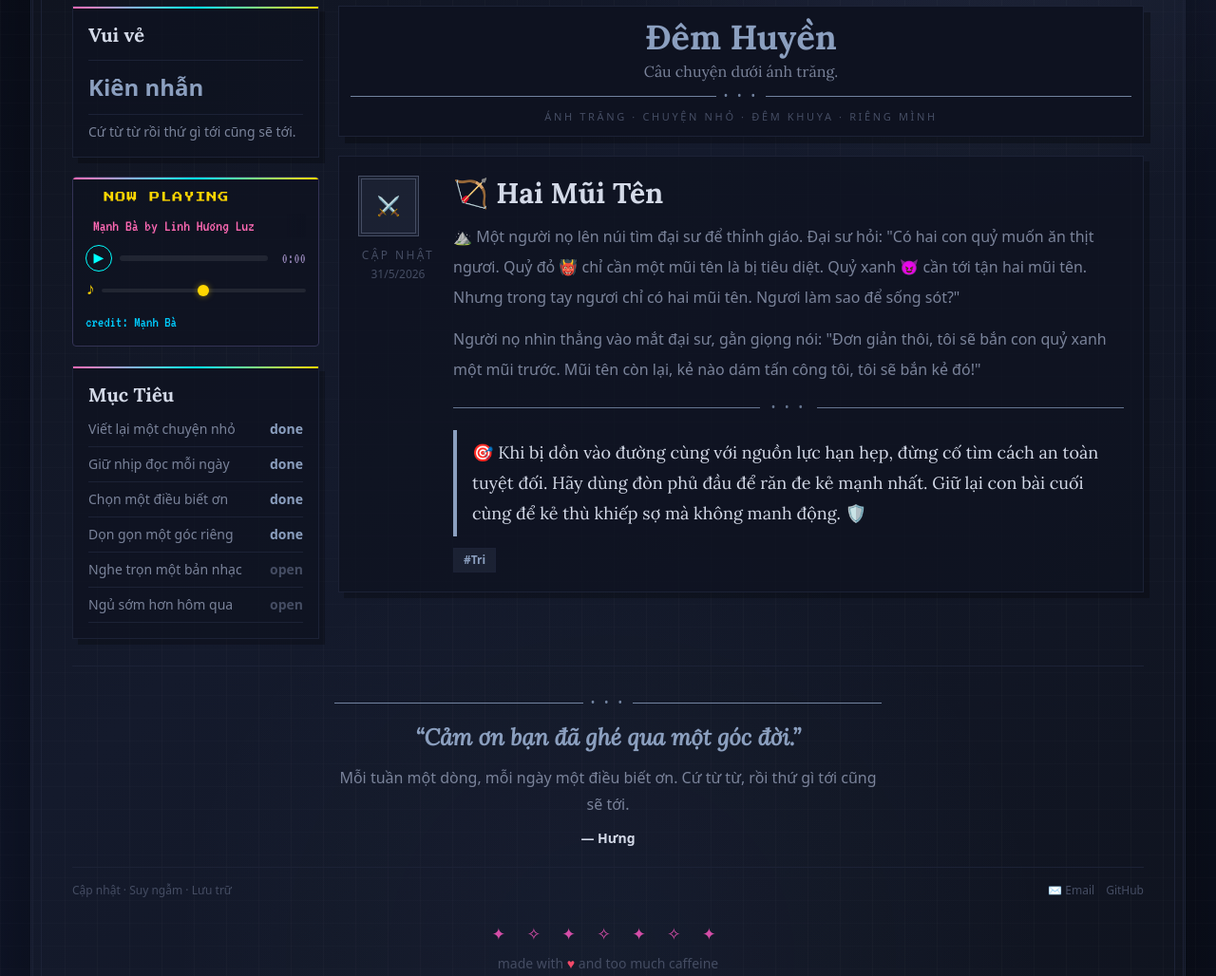
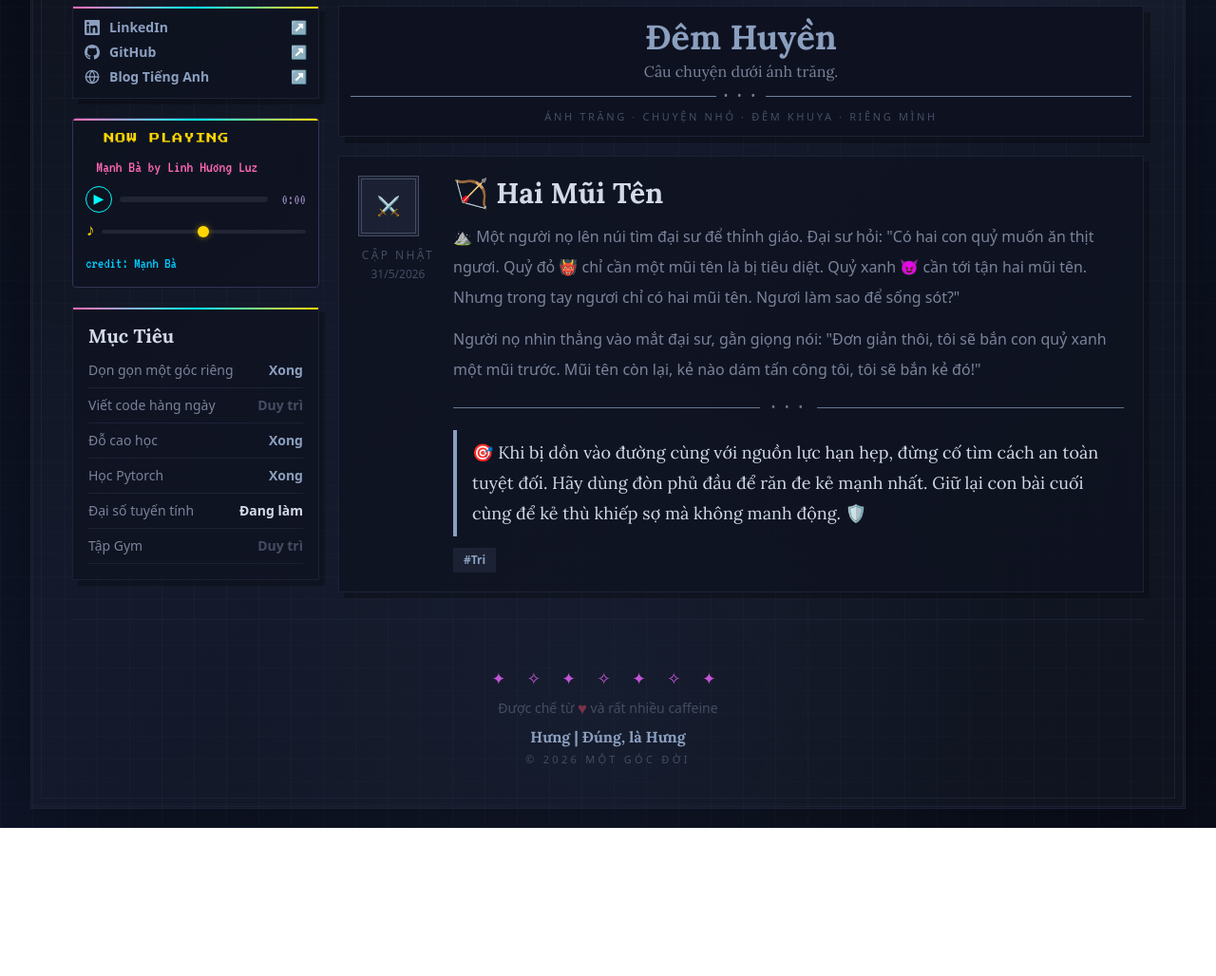
Before and after one commit to hungngdoan/goc-cua-hung, an Astro site: page / in a window 1280 px wide. Shown: the part 520-1548 px from the top of the page at 95% size. After the commit the page ends 1392 px from the top, so only its background shows below. Built offline with nearby package versions, Linux system fonts and the light colour scheme; Astro itself is replaced by a stand-in of ours.

Commit message:
Update hom page

```diff
--- a/src/components/react/StyleLab.jsx
+++ b/src/components/react/StyleLab.jsx
@@ -646,16 +646,26 @@
   suong_mai: "💧"
 };
 
-const defaultSidebarList = {
-  title: "Placeholder List",
-  items: ["Placeholder task one", "Placeholder task two", "Placeholder task three", "Placeholder task four", "Placeholder task five", "Placeholder task six"]
+// Goals list shown in the left panel. Defined once and shared across every
+// tab so the sidebar reads identically no matter which theme is active.
+// status: "done" = finished one-off goal, "open" = in progress / will finish,
+// "ongoing" = a habit that is kept up rather than ever "completed".
+const sidebarList = {
+  title: "Mục Tiêu",
+  items: [
+    { text: "Dọn gọn một góc riêng", status: "done" },
+    { text: "Viết code hàng ngày", status: "ongoing" },
+    { text: "Đỗ cao học", status: "done" },
+    { text: "Học Pytorch", status: "done", href: "https://www.learnpytorch.io/" },
+    { text: "Đại số tuyến tính", status: "open" },
+    { text: "Tập Gym", status: "ongoing" }
+  ]
 };
 
-const sidebarListsByStyle = {
-  den_dau: {
-    title: "Mục Tiêu",
-    items: ["Viết lại một chuyện nhỏ", "Giữ nhịp đọc mỗi ngày", "Chọn một điều biết ơn", "Dọn gọn một góc riêng", "Nghe trọn một bản nhạc", "Ngủ sớm hơn hôm qua"]
-  }
+const statusLabels = {
+  done: "Xong",
+  open: "Đang làm",
+  ongoing: "Duy trì"
 };
 
 function Divider({ style }) {
@@ -688,7 +698,13 @@
   const [styleId, setStyleId] = useState("den_dau");
   const style = useMemo(() => styles.find((item) => item.id === styleId) || styles[0], [styleId]);
   const tabPosts = postsByStyle[style.id] || [];
-  const sidebarList = sidebarListsByStyle[style.id] || defaultSidebarList;
+  // Per-status color, resolved against the active theme so each tab keeps its
+  // own palette while the labels stay identical everywhere.
+  const statusColors = {
+    done: style.accent,
+    open: style.text,
+    ongoing: style.textMuted
+  };
   // Portal target for the music player: lives in the sidebar (under "Placeholder
   // Title") on normal tabs, and is null on the sidebar-less tabs (36 Kế, Tào Tháo).
   const [musicSlot, setMusicSlot] = useState(null);
@@ -837,8 +853,12 @@
           100% { color: #ff3b3b; }
         }
         .gc-heart {
+          display: inline-block;
+          font-size: 1.2em;
+          line-height: 1;
+          vertical-align: -0.08em;
           color: #ff4d6d;
-          animation: gc-twinkle 1.4s ease-in-out infinite;
+          animation: gc-twinkle 1.2s ease-in-out infinite;
         }
         @keyframes gc-twinkle {
           0%, 100% { opacity: 1; }
@@ -974,7 +994,7 @@
             <section className="mt-6 grid gap-5 lg:grid-cols-[260px_1fr] 2xl:grid-cols-[320px_1fr] 2xl:gap-8">
               <aside className="space-y-5">
                 <section
-                  className="border p-4 hb-box"
+                  className="border p-3 hb-box"
                   style={{
                     background: style.panelSoftBg,
                     borderColor: style.panelSoftBorder,
@@ -982,16 +1002,49 @@
                     "--strip": sidebarStrip
                   }}
                 >
-                  <div className="font-serif text-xl font-black">Vui vẻ</div>
-                  <div
-                    className="mt-3 border-y py-3 text-2xl font-black"
-                    style={{ borderColor: style.contentBorder, color: style.musicHighlight }}
+                  <div className="flex flex-col gap-1.5 text-sm">
+                    <a
+                      className="footer-link flex items-center gap-2.5"
+                      href="https://www.linkedin.com/in/nguyendoan001/"
+                      target="_blank"
+                      rel="noopener noreferrer"
+                      style={{ color: style.accent }}
                     >
-                    Kiên nhẫn
+                      <svg viewBox="0 0 24 24" width="16" height="16" fill="currentColor" className="shrink-0" aria-hidden="true" focusable="false">
+                        <path d="M20.45 20.45h-3.56v-5.57c0-1.33-.02-3.04-1.85-3.04-1.85 0-2.14 1.45-2.14 2.94v5.67H9.34V9h3.42v1.56h.05c.48-.9 1.64-1.85 3.37-1.85 3.6 0 4.27 2.37 4.27 5.45v6.29zM5.34 7.43a2.06 2.06 0 110-4.13 2.06 2.06 0 010 4.13zM7.12 20.45H3.56V9h3.56v11.45zM22.22 0H1.77C.79 0 0 .77 0 1.72v20.56C0 23.23.79 24 1.77 24h20.45c.98 0 1.78-.77 1.78-1.72V1.72C24 .77 23.2 0 22.22 0z" />
+                      </svg>
+                      <span className="font-semibold">LinkedIn</span>
+                      <span className="ml-auto" aria-hidden="true" style={{ color: style.textMuted }}>↗</span>
+                    </a>
+                    <a
+                      className="footer-link flex items-center gap-2.5"
+                      href="https://github.com/hungngdoan"
+                      target="_blank"
+                      rel="noopener noreferrer"
+                      style={{ color: style.accent }}
+                    >
+                      <svg viewBox="0 0 16 16" width="16" height="16" fill="currentColor" className="shrink-0" aria-hidden="true" focusable="false">
+                        <path d="M8 0C3.58 0 0 3.58 0 8c0 3.54 2.29 6.53 5.47 7.59.4.07.55-.17.55-.38 0-.19-.01-.82-.01-1.49-2.01.37-2.53-.49-2.69-.94-.09-.23-.48-.94-.82-1.13-.28-.15-.68-.52-.01-.53.63-.01 1.08.58 1.23.82.72 1.21 1.87.87 2.33.66.07-.52.28-.87.51-1.07-1.78-.2-3.64-.89-3.64-3.95 0-.87.31-1.59.82-2.15-.08-.2-.36-1.02.08-2.12 0 0 .67-.21 2.2.82.64-.18 1.32-.27 2-.27.68 0 1.36.09 2 .27 1.53-1.04 2.2-.82 2.2-.82.44 1.1.16 1.92.08 2.12.51.56.82 1.27.82 2.15 0 3.07-1.87 3.75-3.65 3.95.29.25.54.73.54 1.48 0 1.07-.01 1.93-.01 2.2 0 .21.15.46.55.38A8.013 8.013 0 0016 8c0-4.42-3.58-8-8-8z" />
+                      </svg>
+                      <span className="font-semibold">GitHub</span>
+                      <span className="ml-auto" aria-hidden="true" style={{ color: style.textMuted }}>↗</span>
+                    </a>
+                    <a
+                      className="footer-link flex items-center gap-2.5"
+                      href="https://hungngdoan.github.io/hung-blog/"
+                      target="_blank"
+                      rel="noopener noreferrer"
+                      style={{ color: style.accent }}
+                    >
+                      <svg viewBox="0 0 24 24" width="16" height="16" fill="none" stroke="currentColor" strokeWidth="2" strokeLinecap="round" strokeLinejoin="round" className="shrink-0" aria-hidden="true" focusable="false">
+                        <circle cx="12" cy="12" r="10" />
+                        <line x1="2" y1="12" x2="22" y2="12" />
+                        <path d="M12 2a15.3 15.3 0 0 1 4 10 15.3 15.3 0 0 1-4 10 15.3 15.3 0 0 1-4-10 15.3 15.3 0 0 1 4-10z" />
+                      </svg>
+                      <span className="font-semibold">Blog Tiếng Anh</span>
+                      <span className="ml-auto" aria-hidden="true" style={{ color: style.textMuted }}>↗</span>
+                    </a>
                   </div>
-                  <p className="mt-2 text-sm" style={{ color: style.textSoft }}>
-                    Cứ từ từ rồi thứ gì tới cũng sẽ tới.
-                  </p>
                 </section>
 
                 {/* Portal target: the music player's visual UI renders here,
@@ -1009,18 +1062,34 @@
                 >
                   <div className="font-serif text-xl font-black">{sidebarList.title}</div>
                   <div className="mt-3 space-y-2">
-                    {sidebarList.items.map((quest, index) => (
+                    {sidebarList.items.map((quest) => {
+                      const status = statusLabels[quest.status] ? quest.status : "open";
+
+                      return (
                         <div
-                        key={quest}
-                        className="flex items-center justify-between border-b pb-2 text-sm"
+                          key={quest.text}
+                          className="flex items-center justify-between gap-3 border-b pb-2 text-sm"
                           style={{ borderColor: style.contentBorder }}
                         >
-                        <span style={{ color: style.questColor }}>{quest}</span>
-                        <span className="font-bold" style={{ color: index < 4 ? style.accent : style.questMuted }}>
-                          {index < 4 ? "done" : "open"}
+                          {quest.href ? (
+                            <a
+                              href={quest.href}
+                              target="_blank"
+                              rel="noopener noreferrer"
+                              className="footer-link"
+                              style={{ color: style.questColor }}
+                            >
+                              {quest.text}
+                            </a>
+                          ) : (
+                            <span style={{ color: style.questColor }}>{quest.text}</span>
+                          )}
+                          <span className="shrink-0 font-bold" style={{ color: statusColors[status] }}>
+                            {statusLabels[status]}
                           </span>
                         </div>
-                    ))}
+                      );
+                    })}
                   </div>
                 </section>
               </aside>
@@ -1150,30 +1219,10 @@
             </section>
 
             <footer className="mt-7 border-t pt-6" style={{ borderColor: style.borderSection }}>
-              <div className="mx-auto max-w-xl text-center">
-                <Divider style={style} />
-                <p className="mt-3 font-serif text-2xl font-black italic leading-snug" style={{ color: style.accent }}>
-                  “Cảm ơn bạn đã ghé qua một góc đời.”
-                </p>
-                <p className="mt-3 leading-7" style={{ color: style.textSoft }}>
-                  Mỗi tuần một dòng, mỗi ngày một điều biết ơn. Cứ từ từ, rồi thứ gì tới cũng sẽ tới.
-                </p>
-                <div className="mt-3 text-sm font-bold" style={{ color: style.text }}>— Hưng</div>
-              </div>
-              <div className="mt-5 flex flex-col items-center gap-2 border-t pt-4 text-xs sm:flex-row sm:justify-between" style={{ borderColor: style.contentBorder, color: style.textMuted }}>
-                <span>
-                  <a href="#" className="footer-link">Cập nhật</a> · <a href="#" className="footer-link">Suy ngẫm</a> · <a href="#" className="footer-link">Lưu trữ</a>
-                </span>
-                <span className="flex items-center gap-3">
-                  <a href="mailto:hungngdoan@gmail.com" className="footer-link">✉ Email</a>
-                  <a href="https://github.com/hungngdoan" target="_blank" rel="noreferrer" className="footer-link">GitHub</a>
-                </span>
-              </div>
-
               <div className="mt-6 text-center" style={{ color: style.textMuted }}>
                 <div className="gc-footer-stars" aria-hidden="true">✦ ✧ ✦ ✧ ✦ ✧ ✦</div>
                 <p className="mt-2 text-sm">
-                  made with <span className="gc-heart">♥</span> and too much caffeine
+                  Được chế từ <span className="gc-heart">♥</span> và rất nhiều caffeine
                 </p>
                 <p className="mt-2 font-serif text-base font-black" style={{ color: style.accent }}>
                   <span className="gc-blink">Hưng | Đúng, là Hưng</span>
```
Lines whose indentation alone changed are shown as unchanged.
